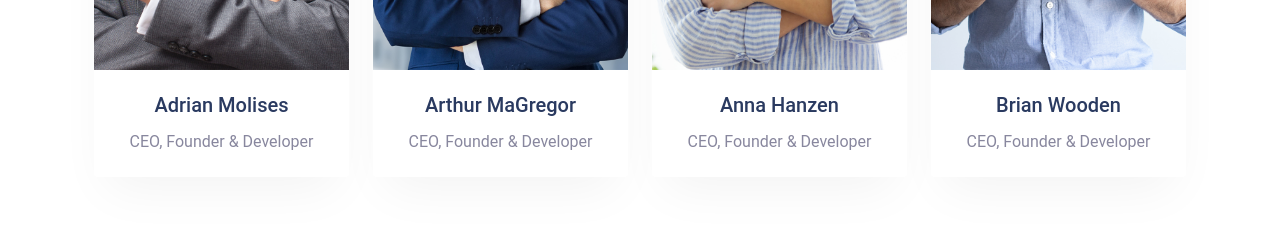
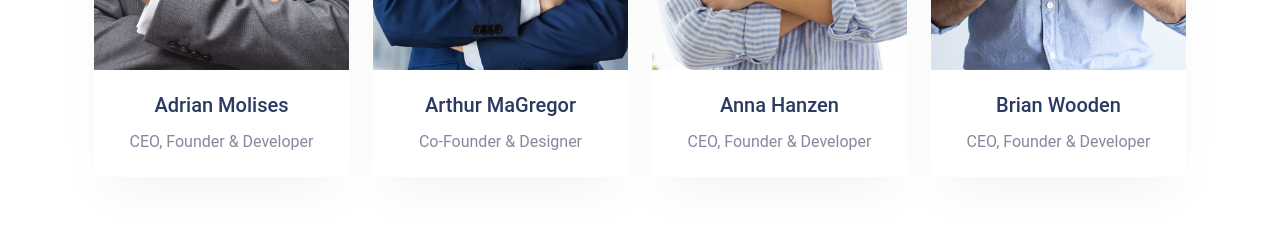
Before and after one commit to Orbios/marketing_site, a Next.js app: page / in a window 1280 px wide. Shown: the part 2809-3036 px from the top of the page. Built offline with nearby package versions, Linux system fonts and the light colour scheme.

Commit message:
refactor: add Team section

```diff
--- /dev/null
+++ b/src/components/home/team/TeamSection.tsx
@@ -0,0 +1,55 @@
+import TeamMember from './components/TeamMember';
+
+function TeamSection() {
+  const teamMembers = [
+    {
+      name: 'Adrian Molises',
+      position: 'CEO, Founder & Developer',
+      image: 'team-1.jpg',
+      delay: 100
+    },
+    {
+      name: 'Arthur MaGregor',
+      position: 'Co-Founder & Designer',
+      image: 'team-2.jpg',
+      delay: 200
+    },
+    {
+      name: 'Anna Hanzen',
+      position: 'CEO, Founder & Developer',
+      image: 'team-3.jpg',
+      delay: 300
+    },
+    {
+      name: 'Brian Wooden',
+      position: 'CEO, Founder & Developer',
+      image: 'team-4.jpg',
+      delay: 400
+    }
+  ];
+
+  return (
+    <section className="ftco-section">
+      <div className="container">
+        <div className="row justify-content-center pb-5">
+          <div className="col-md-7 text-center heading-section" data-aos="fade-up" data-aos-duration="1000">
+            <span className="subheading">Team</span>
+            <h2 className="mb-3">Our Digital Experts Team</h2>
+            <p>
+              Far far away, behind the word mountains, far from the countries Vokalia and Consonantia, there live the
+              blind texts. Separated they live in Bookmarksgrove.
+            </p>
+          </div>
+        </div>
+
+        <div className="row">
+          {teamMembers.map(member => {
+            return <TeamMember key={member.name} {...member} />;
+          })}
+        </div>
+      </div>
+    </section>
+  );
+}
+
+export default TeamSection;
--- /dev/null
+++ b/src/components/home/team/components/TeamMember.tsx
@@ -0,0 +1,51 @@
+import FEATURES from 'constants/features';
+
+interface Props {
+  name: string;
+  position: string;
+  image: string;
+  delay: number;
+}
+
+function TeamMember({name, position, image, delay}: Props) {
+  const backgroundImage = `url(images/${image})`;
+
+  return (
+    <div className="col-md-6 col-lg-3" data-aos="fade-up" data-aos-duration="1000" data-aos-delay={delay}>
+      <div className="team-wrap">
+        <div className="img" style={{backgroundImage}}>
+          {FEATURES.DISPLAY_MEMBERS_SOCIAL_MEDIA && (
+            <ul className="ftco-social">
+              <li>
+                <a href="#">
+                  <span className="fa fa-twitter"></span>
+                </a>
+              </li>
+              <li>
+                <a href="#">
+                  <span className="fa fa-facebook"></span>
+                </a>
+              </li>
+              <li>
+                <a href="#">
+                  <span className="fa fa-instagram"></span>
+                </a>
+              </li>
+              <li>
+                <a href="#">
+                  <span className="fa fa-google-plus"></span>
+                </a>
+              </li>
+            </ul>
+          )}
+        </div>
+        <div className="text">
+          <h3>{name}</h3>
+          <span className="position">{position}</span>
+        </div>
+      </div>
+    </div>
+  );
+}
+
+export default TeamMember;
--- a/src/constants/features.ts
+++ b/src/constants/features.ts
@@ -1,5 +1,6 @@
 const FEATURES = {
-  DISPLAY_SOCIAL_MEDIA: false
+  DISPLAY_SOCIAL_MEDIA: false,
+  DISPLAY_MEMBERS_SOCIAL_MEDIA: false
 };
 
 export default FEATURES;
--- a/src/pages/index.tsx
+++ b/src/pages/index.tsx
@@ -4,6 +4,7 @@ import Layout from 'components/common/Layout';
 import HeroSection from 'components/home/HeroSection';
 import ServicesSection from 'components/home/services/ServicesSection';
 import AboutSection from 'components/home/AboutSection';
+import TeamSection from 'components/home/team/TeamSection';
 
 const Home: NextPage = () => {
   return (
@@ -14,150 +15,7 @@ const Home: NextPage = () => {
 
       <AboutSection />
 
-      <section className="ftco-section">
-        <div className="container">
-          <div className="row justify-content-center pb-5">
-            <div className="col-md-7 text-center heading-section" data-aos="fade-up" data-aos-duration="1000">
-              <span className="subheading">Team</span>
-              <h2 className="mb-3">Our Digital Experts Team</h2>
-              <p>
-                Far far away, behind the word mountains, far from the countries Vokalia and Consonantia, there live the
-                blind texts. Separated they live in Bookmarksgrove.
-              </p>
-            </div>
-          </div>
-          <div className="row">
-            <div className="col-md-6 col-lg-3" data-aos="fade-up" data-aos-duration="1000" data-aos-delay="100">
-              <div className="team-wrap">
-                <div className="img" style={{backgroundImage: 'url(images/team-1.jpg)'}}>
-                  <ul className="ftco-social">
-                    <li>
-                      <a href="#">
-                        <span className="fa fa-twitter"></span>
-                      </a>
-                    </li>
-                    <li>
-                      <a href="#">
-                        <span className="fa fa-facebook"></span>
-                      </a>
-                    </li>
-                    <li>
-                      <a href="#">
-                        <span className="fa fa-instagram"></span>
-                      </a>
-                    </li>
-                    <li>
-                      <a href="#">
-                        <span className="fa fa-google-plus"></span>
-                      </a>
-                    </li>
-                  </ul>
-                </div>
-                <div className="text">
-                  <h3>Adrian Molises</h3>
-                  <span className="position">CEO, Founder &amp; Developer</span>
-                </div>
-              </div>
-            </div>
-            <div className="col-md-6 col-lg-3" data-aos="fade-up" data-aos-duration="1000" data-aos-delay="200">
-              <div className="team-wrap">
-                <div className="img" style={{backgroundImage: 'url(images/team-2.jpg)'}}>
-                  <ul className="ftco-social">
-                    <li>
-                      <a href="#">
-                        <span className="fa fa-twitter"></span>
-                      </a>
-                    </li>
-                    <li>
-                      <a href="#">
-                        <span className="fa fa-facebook"></span>
-                      </a>
-                    </li>
-                    <li>
-                      <a href="#">
-                        <span className="fa fa-instagram"></span>
-                      </a>
-                    </li>
-                    <li>
-                      <a href="#">
-                        <span className="fa fa-google-plus"></span>
-                      </a>
-                    </li>
-                  </ul>
-                </div>
-                <div className="text">
-                  <h3>Arthur MaGregor</h3>
-                  <span className="position">CEO, Founder &amp; Developer</span>
-                </div>
-              </div>
-            </div>
-            <div className="col-md-6 col-lg-3" data-aos="fade-up" data-aos-duration="1000" data-aos-delay="300">
-              <div className="team-wrap">
-                <div className="img" style={{backgroundImage: 'url(images/team-3.jpg)'}}>
-                  <ul className="ftco-social">
-                    <li>
-                      <a href="#">
-                        <span className="fa fa-twitter"></span>
-                      </a>
-                    </li>
-                    <li>
-                      <a href="#">
-                        <span className="fa fa-facebook"></span>
-                      </a>
-                    </li>
-                    <li>
-                      <a href="#">
-                        <span className="fa fa-instagram"></span>
-                      </a>
-                    </li>
-                    <li>
-                      <a href="#">
-                        <span className="fa fa-google-plus"></span>
-                      </a>
-                    </li>
-                  </ul>
-                </div>
-                <div className="text">
-                  <h3>Anna Hanzen</h3>
-                  <span className="position">CEO, Founder &amp; Developer</span>
-                </div>
-              </div>
-            </div>
-            <div className="col-md-6 col-lg-3" data-aos="fade-up" data-aos-duration="1000" data-aos-delay="400">
-              <div className="team-wrap">
-                <div className="img" style={{backgroundImage: 'url(images/team-4.jpg)'}}>
-                  <ul className="ftco-social">
-                    <li>
-                      <a href="#">
-                        <span className="fa fa-twitter"></span>
-                      </a>
-                    </li>
-                    <li>
-                      <a href="#">
-                        <span className="fa fa-facebook"></span>
-                      </a>
-                    </li>
-                    <li>
-                      <a href="#">
-                        <span className="fa fa-instagram"></span>
-                      </a>
-                    </li>
-                    <li>
-                      <a href="#">
-                        <span className="fa fa-google-plus"></span>
-                      </a>
-                    </li>
-                  </ul>
-                </div>
-                <div className="text">
-                  <h3>Brian Wooden</h3>
-                  <span className="position">CEO, Founder &amp; Developer</span>
-                </div>
-              </div>
-            </div>
-          </div>
-        </div>
-      </section>
+      <TeamSection />
 
       <section className="ftco-section testimony-section bg-light">
         <div className="container-xl">
```
